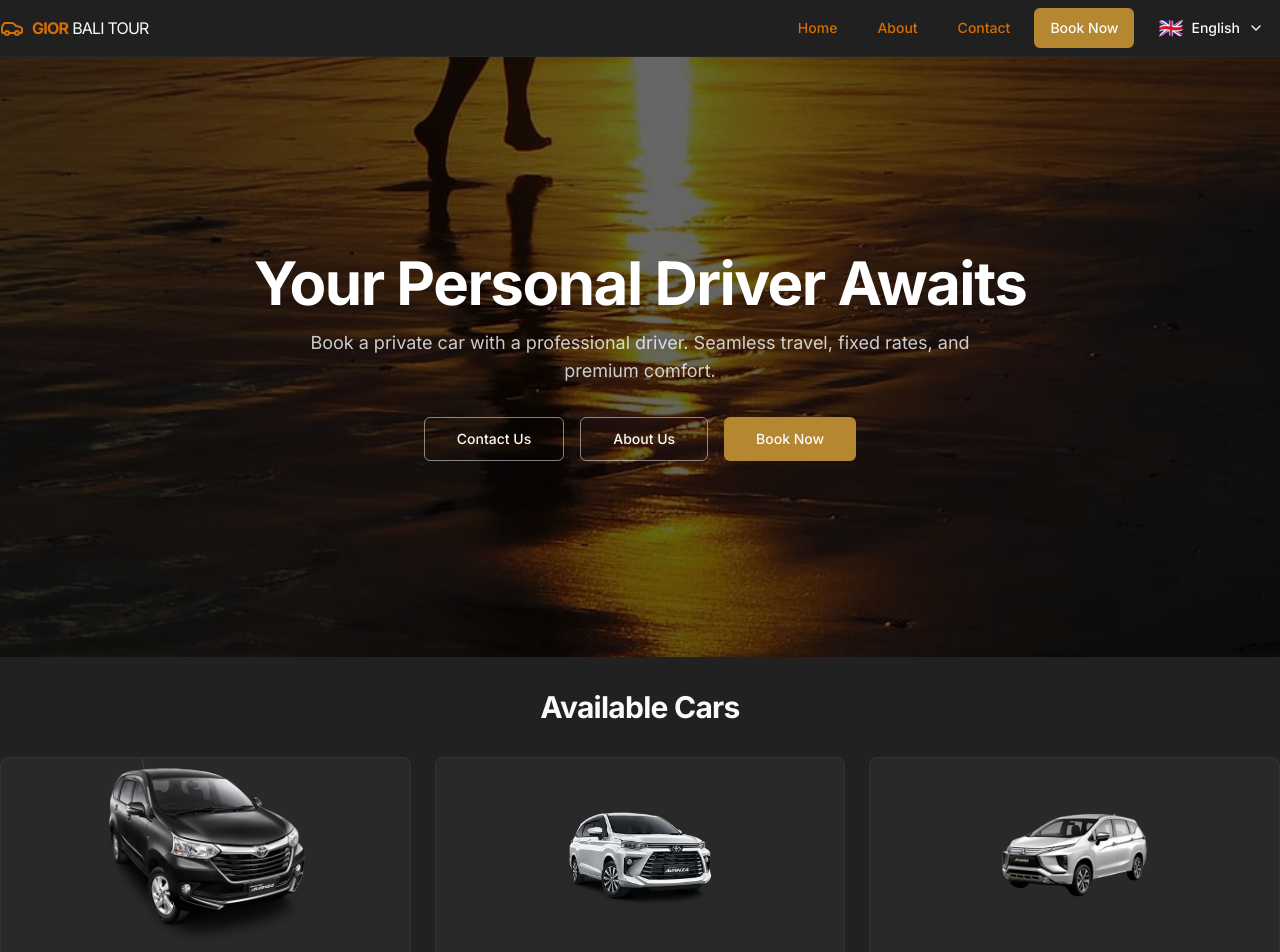
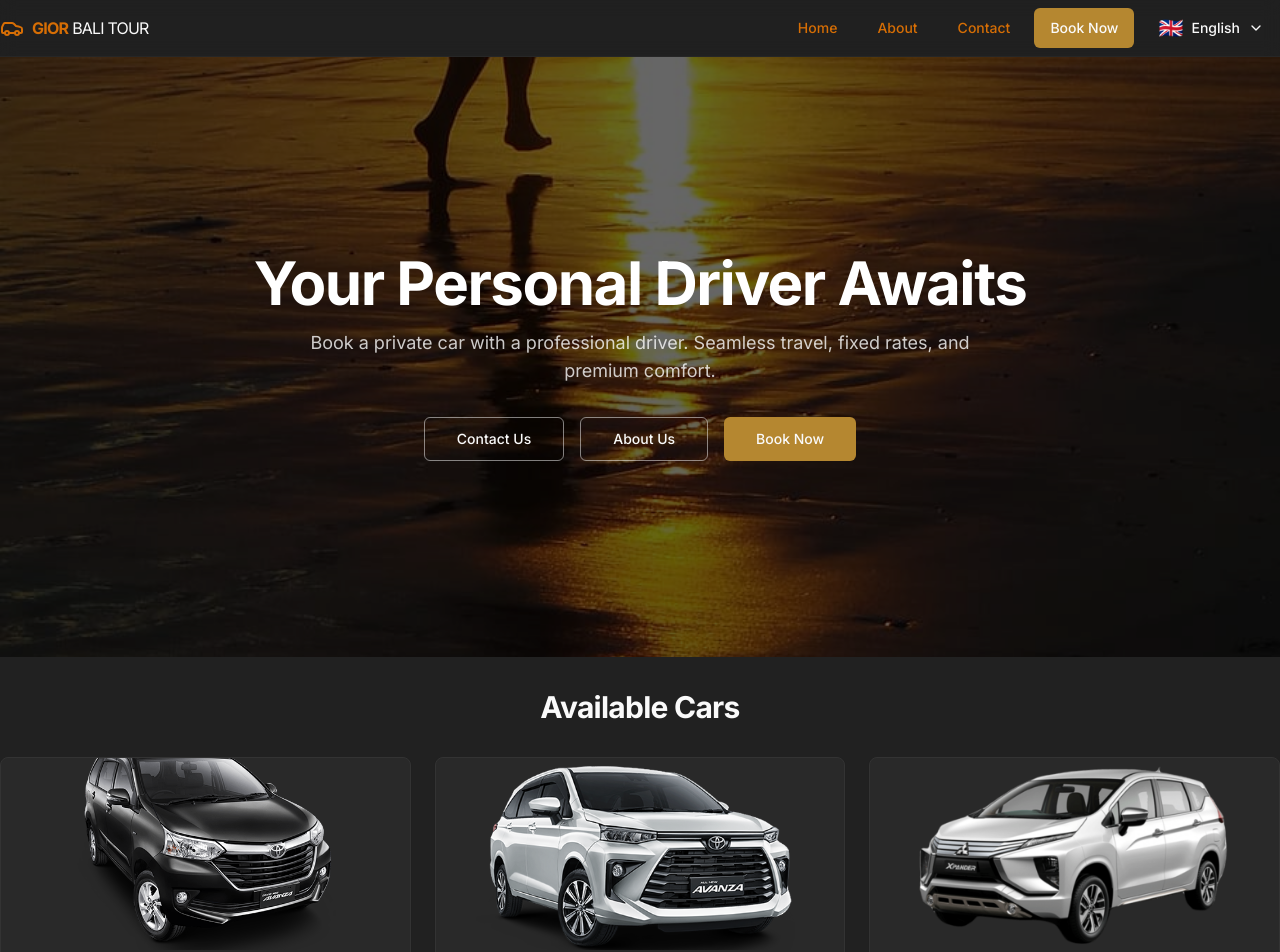
Before and after one commit to GiorMalik/TourGior, a Next.js app: page / in a window 1280 px wide. Shown: the top 952 px of the page. Built offline with nearby package versions, Linux system fonts and the light colour scheme.

Commit message:
ini adalah contoh ukuran yang pas, untuk yang lainnya seharusnya sudah p

```diff
--- a/src/app/cars/components/car-card.tsx
+++ b/src/app/cars/components/car-card.tsx
@@ -101,7 +101,7 @@ export function CarCard({ car }: CarCardProps) {
               src={carImage.imageUrl.src}
               alt={car.name}
               fill
-              className="object-contain"
+              className="object-cover"
               data-ai-hint={carImage.imageHint}
             />
           ) : (
```
